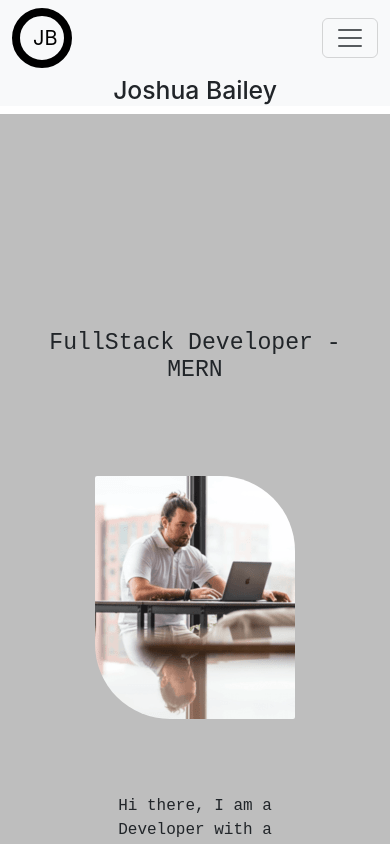
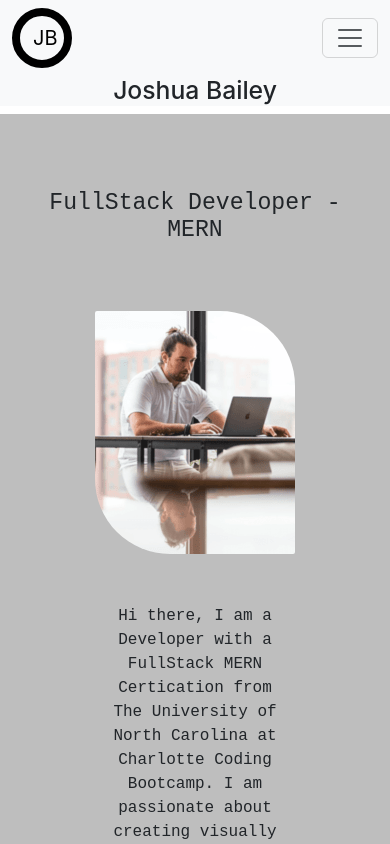
Before and after one commit to joshbaileydev513/joshuabailey.info, a React (Create React App) app: page / in a window 390 px wide. Shown: the top 844 px of the page. Built offline with nearby package versions, Linux system fonts and the light colour scheme.

Commit message:
minor changes to home page to style correctly for iPhone SE/XR/12. Need to make media queries for desktop viewing as that should be more effec

```diff
--- a/src/pages/Home.js
+++ b/src/pages/Home.js
@@ -5,13 +5,13 @@ const styles = {
     background: {
         backgroundColor: '#BEBEBE',
         fontFamily: 'monospace',
-        paddingTop: '200px',
+        paddingTop: '60px',
     },
     pic: {
         display: 'flex',
         justifyContent: 'center',
         alignItems: 'center',
-        margin: '75px',
+        margin: '50px',
     },
     border: {
         borderRadius: '2px 75px',
```
